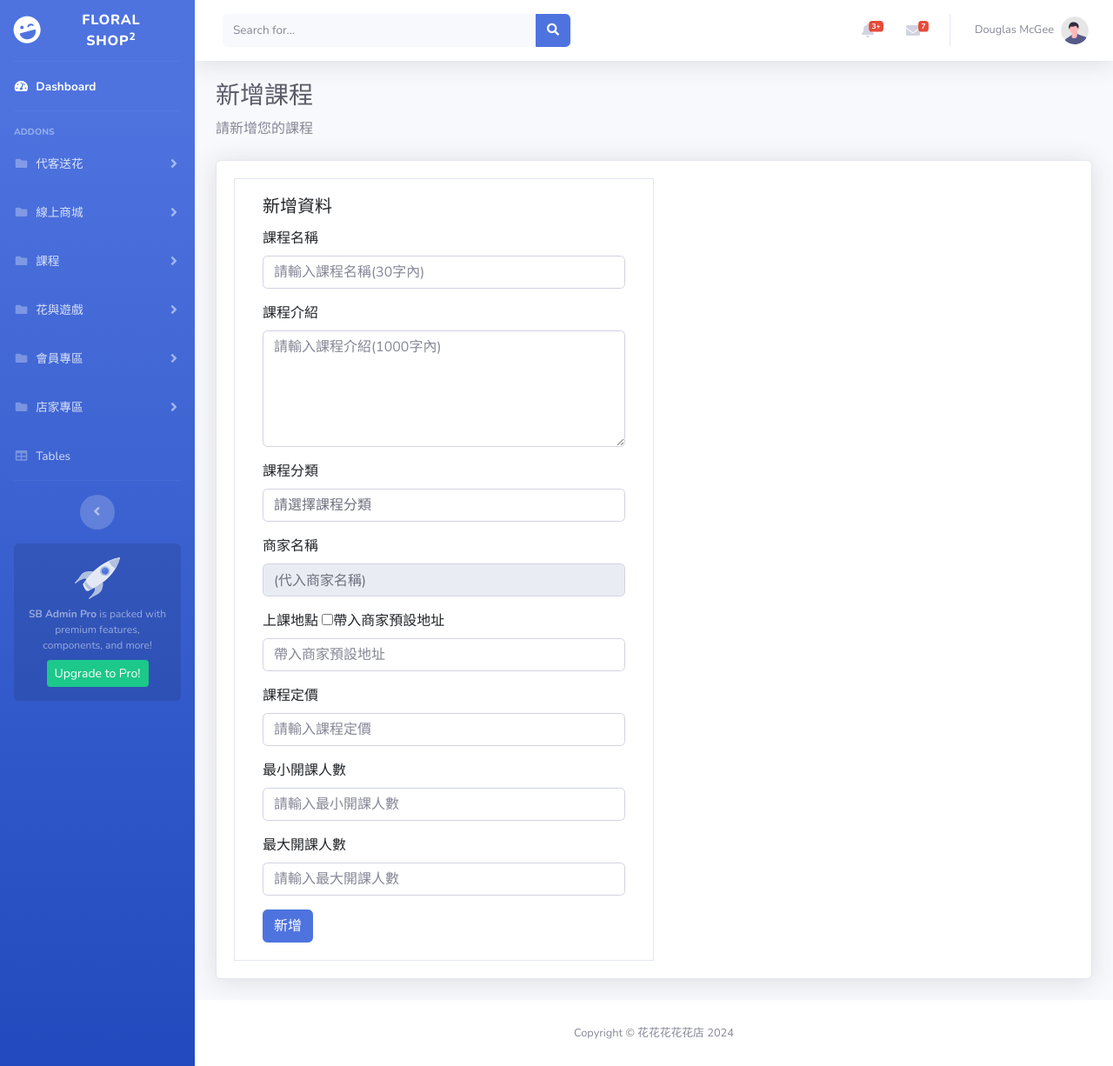
After one commit to forget0224/floral_shop, a PHP site: page /pages/course/add.php in a window 1280 px wide. The commit adds this page. Shown: the whole page at 87% size. Run offline with PHP 8.4, Linux system fonts and the light colour scheme; data comes from the database, SQL or seed files in the repository.

Commit message:
新增課程

```diff
--- /dev/null
+++ b/pages/course/add.php
@@ -0,0 +1,220 @@
+<?php require '../parts/db_connect.php';
+$pageName = 'add';
+$title = '新增課程';
+?>
+<?php include '../parts/html-head.php' ?>
+<style>
+  form .mb-3 .form-text {
+    color: red;
+  }
+</style>
+
+<body id="page-top">
+
+    <!-- Page Wrapper -->
+    <div id="wrapper">
+
+        <!-- Sidebar -->
+        <?php include '../parts/navbar.php' ?>
+        <!-- End of Sidebar -->
+
+        <!-- Content Wrapper -->
+        <div id="content-wrapper" class="d-flex flex-column">
+
+            <!-- Main Content -->
+            <div id="content">
+
+                <!-- Topbar -->
+                <?php include '../parts/navtop.php' ?>
+                <!-- End of Topbar -->
+
+                <!-- Begin Page Content -->
+                <div class="container-fluid">
+
+                    <!-- Page Heading -->
+                    <h1 class="h3 mb-2 text-gray-800">新增課程</h1>
+                    <p class="mb-4">請新增您的課程</p>
+
+                    <!-- DataTales Example -->
+                    <div class="card shadow mb-4">
+                        <div class="card-body">
+                            <!-- 新增卡片放這邊 -->
+                            <div class="col-6 border">
+                                <div class="card-body">
+                                <h5 class="card-title">新增資料</h5>
+                                <form name="form1" method="post" onsubmit="sendForm(event)">
+                                    <div class="mb-3">
+                                    <label for="name" class="form-label">課程名稱</label>
+                                    <input type="text" class="form-control" id="name" name="name" placeholder="請輸入課程名稱(30字內)" maxlength="30">
+                                    <div class="form-text"></div>
+                                    </div>
+                                    <div class="mb-3">
+                                    <label for="intro" class="form-label">課程介紹</label>
+                                    <textarea class="form-control" id="intro" name="intro" rows="5" placeholder="請輸入課程介紹(1000字內)" maxlength="1000"></textarea>
+                                    <div class="form-text"></div>
+                                    </div>
+                                    <div class="mb-3">
+                                    <label for="category_id" class="form-label">課程分類</label>
+                                    <select class="form-control" id="category_id" name="category_id" required>
+                                        <option value="" disabled selected>請選擇課程分類</option>
+                                        <option value="1">花藝基礎課程</option>
+                                        <option value="2">植栽相關課程</option>
+                                        <option value="3">節慶主題課程</option>
+                                        <option value="4">進階商業課程</option>
+                                    </select>
+                                    <div class="form-text"></div>
+                                    </div>
+                                    <div class="mb-3">
+                                    <label for="store_id" class="form-label">商家名稱</label>
+                                    <input type="text" class="form-control" id="store_name" name="store_name" disabled value="(代入商家名稱)"></input>
+                                    <div class="form-text"></div>
+                                    </div>
+                                    <div class="mb-3">
+                                    <label for="location" class="form-label">上課地點</label>
+                                    <input type="checkbox" id="useStoreAddress" onclick="useStoreAddress()">帶入商家預設地址
+                                    <input type="text" class="form-control" id="location" name="location" placeholder="帶入商家預設地址">
+                                    <div class="form-text"></div>
+                                    </div>
+                                    <div class="mb-3">
+                                    <label for="price" class="form-label">課程定價</label>
+                                    <input type="number" class="form-control" id="price" name="price" placeholder="請輸入課程定價" step="100" min="0" max="30000">
+                                    <div class="form-text"></div>
+                                    </div>
+                                    <div class="mb-3">
+                                    <label for="min_capacity" class="form-label">最小開課人數</label>
+                                    <input type="number" class="form-control" id="min_capacity" name="min_capacity" placeholder="請輸入最小開課人數" min="1" max="300">
+                                    <div class="form-text"></div>
+                                    </div>
+                                    <div class="mb-3">
+                                    <label for="max_capacity" class="form-label">最大開課人數</label>
+                                    <input type="number" class="form-control" id="max_capacity" name="max_capacity" placeholder="請輸入最大開課人數" min="1" max="300">
+                                    <div class="form-text"></div>
+                                    </div>
+                                    <button type="submit" class="btn btn-primary">新增</button>
+                                </form>
+
+                                </div>
+                            </div>
+                        </div>
+                    </div>
+
+                </div>
+                <!-- /.container-fluid -->
+
+            </div>
+            <!-- End of Main Content -->
+
+            <!-- Footer -->
+            <?php include '../parts/footer.php' ?>
+            <!-- End of Footer -->
+
+        </div>
+        <!-- End of Content Wrapper -->
+
+    </div>
+    <!-- End of Page Wrapper -->
+
+    <!-- Scroll to Top Button-->
+    <a class="scroll-to-top rounded" href="#page-top">
+        <i class="fas fa-angle-up"></i>
+    </a>
+
+    <!-- Modal -->
+    <div class="modal fade" id="exampleModal" tabindex="-1" aria-labelledby="exampleModalLabel" aria-hidden="true">
+        <div class="modal-dialog">
+            <div class="modal-content">
+            <div class="modal-header">
+                <h1 class="modal-title fs-5" id="exampleModalLabel">新增結果</h1>
+                <button type="button" class="btn-close" data-bs-dismiss="modal" aria-label="Close"></button>
+            </div>
+            <div class="modal-body">
+                <div class="alert alert-success" role="alert">
+                新增成功
+                </div>
+            </div>
+            <div class="modal-footer">
+                <button type="button" class="btn btn-secondary" data-bs-dismiss="modal">繼續新增</button>
+                <a type="button" class="btn btn-primary" href="list.php">到列表頁</a>
+            </div>
+            </div>
+        </div>
+    </div>
+
+    <?php include '../parts/scripts.php' ?>
+
+    <!-- 送出表單 -->
+    <script>
+    // const {
+    //   name: name_f,
+    //   email: email_f,
+    //   mobile: mobile_f,
+    // } = document.form1;
+
+    // function validateEmail(email) {
+    //   var re = /^(([^<>()\[\]\\.,;:\s@"]+(\.[^<>()\[\]\\.,;:\s@"]+)*)|(".+"))@((\[[0-9]{1,3}\.[0-9]{1,3}\.[0-9]{1,3}\.[0-9]{1,3}])|(([a-zA-Z\-0-9]+\.)+[a-zA-Z]{2,}))$/;
+    //   return re.test(email);
+    // }
+
+    // function validateMobile(mobile) {
+    //   var re = /^09\d{2}-?\d{3}-?\d{3}$/;
+    //   return re.test(mobile);
+    // }
+
+
+    const sendForm = e => {
+        e.preventDefault();
+        // name_f.style.border = '1px solid #CCC';
+        // name_f.nextElementSibling.innerHTML = "";
+        // email_f.style.border = '1px solid #CCC';
+        // email_f.nextElementSibling.innerHTML = "";
+        // mobile_f.style.border = '1px solid #CCC';
+        // mobile_f.nextElementSibling.innerHTML = "";
+
+        // TODO: 資料送出之前, 要做檢查 (有沒有填寫, 格式對不對)
+        let isPass = true; // 表單有沒有通過檢查
+
+        // if (name_f.value.length < 2) {
+        //   isPass = false;
+        //   name_f.style.border = '1px solid red';
+        //   name_f.nextElementSibling.innerHTML = "請填寫正確的姓名";
+        // }
+
+        // if (email_f.value && !validateEmail(email_f.value)) {
+        //   isPass = false;
+        //   email_f.style.border = '1px solid red';
+        //   email_f.nextElementSibling.innerHTML = "請填寫正確的 Email";
+        // }
+
+        // if (mobile_f.value && !validateMobile(mobile_f.value)) {
+        //   isPass = false;
+        //   mobile_f.style.border = '1px solid red';
+        //   mobile_f.nextElementSibling.innerHTML = "請填寫正確的手機號碼";
+        // }
+
+
+        if (isPass) {
+        // "沒有外觀" 的表單
+        const fd = new FormData(document.form1);
+
+        fetch('add-api.php', {
+            method: 'POST',
+            body: fd, // content-type: multipart/form-data
+            }).then(r => r.json())
+            .then(result => {
+            console.log({
+                result
+            });
+            if(result.success){
+                myModal.show();
+            }
+            })
+            .catch(ex => console.log(ex))
+        }
+
+
+    }
+
+    const myModal = new bootstrap.Modal(document.getElementById('exampleModal'))
+    </script>
+
+    <?php include '../parts/html-foot.php' ?>
--- a/pages/course/delete.php
+++ b/pages/course/delete.php
@@ -1,5 +1,4 @@
 <?php
-// require __DIR__ . '/parts/db_connect.php';
 require '../parts/db_connect.php';
 
 $course_id = isset($_GET['course_id']) ? intval($_GET['course_id']) : 0;
--- a/pages/course/list.php
+++ b/pages/course/list.php
@@ -1,5 +1,5 @@
 <?php require '../parts/db_connect.php';
-$pageName = '課程列表';
+$pageName = 'list';
 $title = '課程列表';
 
 $perPage = 10;
--- a/pages/parts/navbar.php
+++ b/pages/parts/navbar.php
@@ -81,6 +81,7 @@ if (empty($pageName)) {
         <div id="collapsePages3" class="collapse" aria-labelledby="headingPages" data-parent="#accordionSidebar">
             <div class="bg-white py-2 collapse-inner rounded">
                 <a class="collapse-item" href="/floral_shop/pages/course/list.php">課程列表</a>
+                <a class="collapse-item" href="/floral_shop/pages/course/add.php">新增課程</a>
             </div>
         </div>
     </li>
```
Also changed, not shown: pages/course/add-api.php (added, +40 -0 lines), pages/course/blank.php (deleted, +0 -57 lines).
